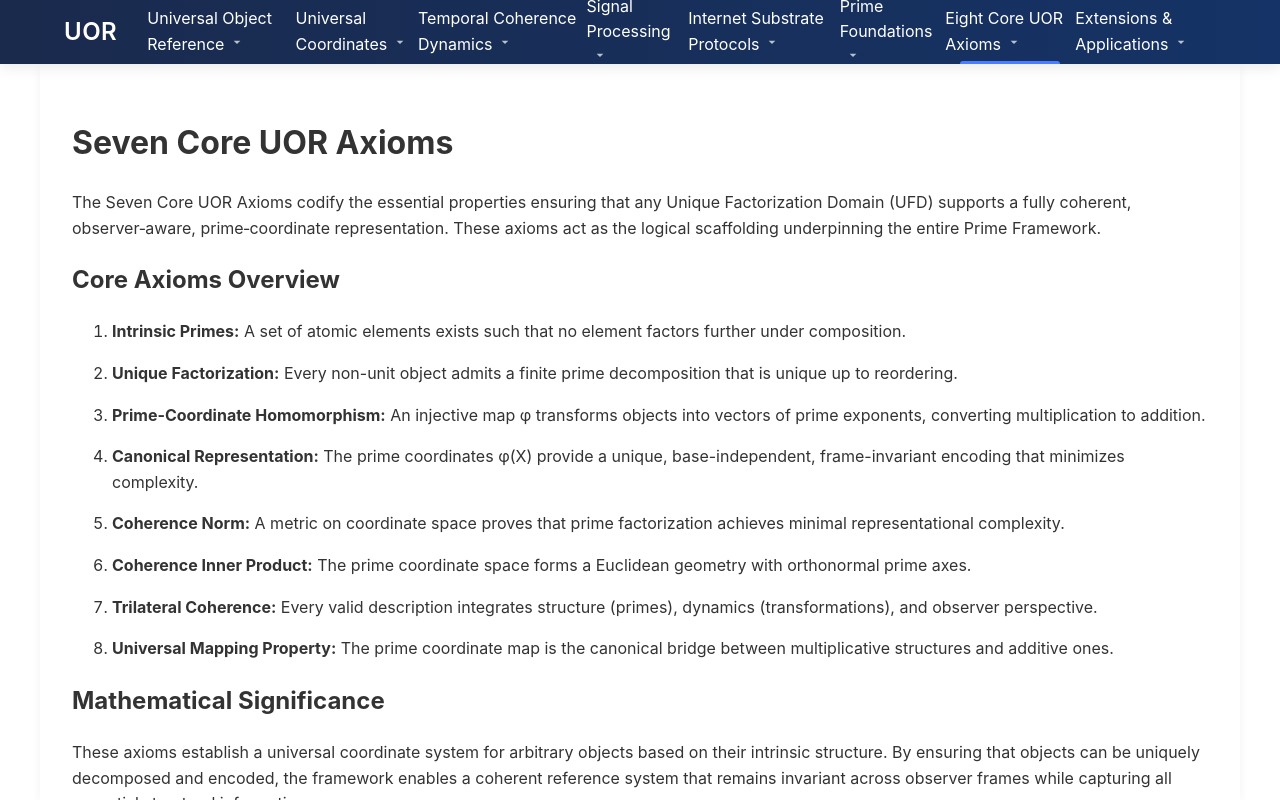
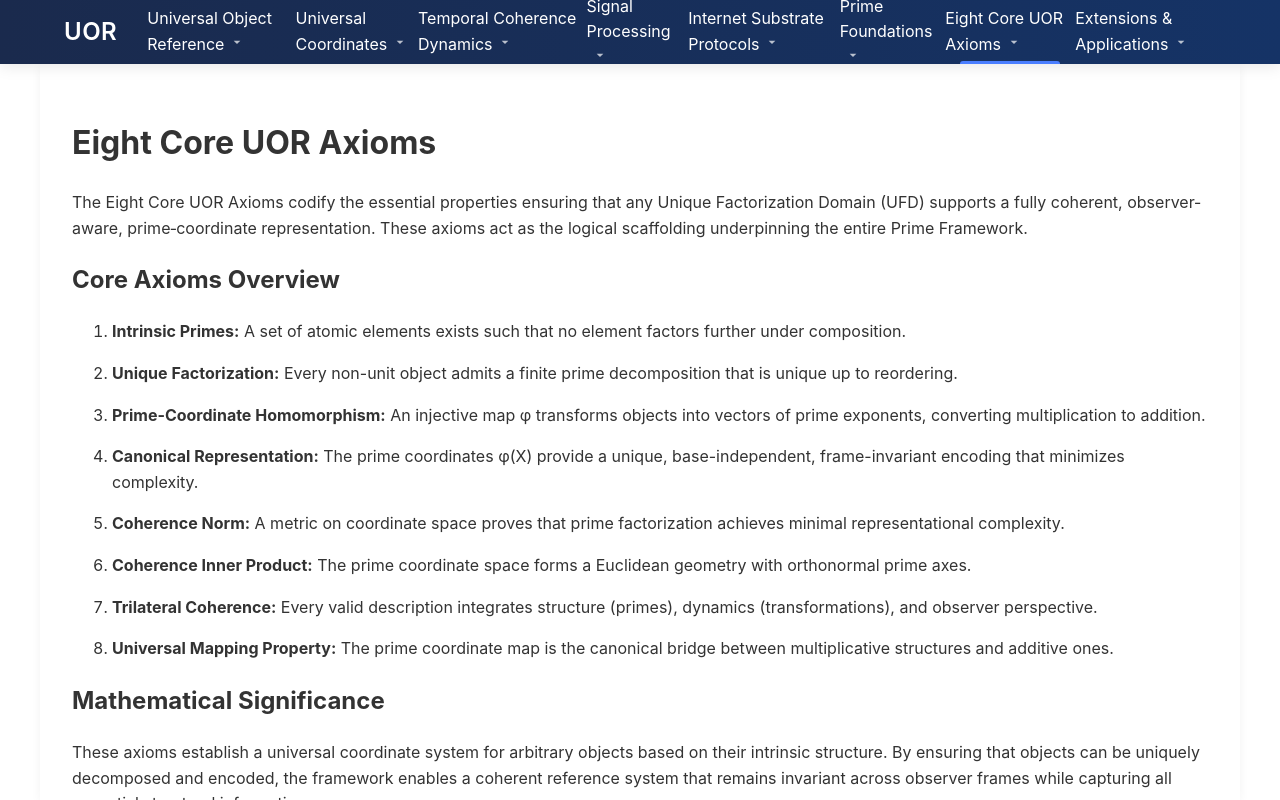
Before and after one commit to afflom/uor-learning-app, a Next.js app: page /core-axioms in a window 1280 px wide. Built offline with nearby package versions, Linux system fonts and the light colour scheme; what better-react-mathjax would draw is missing.

Commit message:
Update index.mdx

```diff
--- a/pages/core-axioms/index.mdx
+++ b/pages/core-axioms/index.mdx
@@ -1,10 +1,10 @@
 export const metadata = {
-  title: 'Seven Core UOR Axioms'
+  title: 'Eight Core UOR Axioms'
 };
 
-# Seven Core UOR Axioms
+# Eight Core UOR Axioms
 
-The Seven Core UOR Axioms codify the essential properties ensuring that any Unique Factorization Domain (UFD) supports a fully coherent, observer‐aware, prime‐coordinate representation. These axioms act as the logical scaffolding underpinning the entire Prime Framework.
+The Eight Core UOR Axioms codify the essential properties ensuring that any Unique Factorization Domain (UFD) supports a fully coherent, observer‐aware, prime‐coordinate representation. These axioms act as the logical scaffolding underpinning the entire Prime Framework.
 
 ## Core Axioms Overview
 
```
